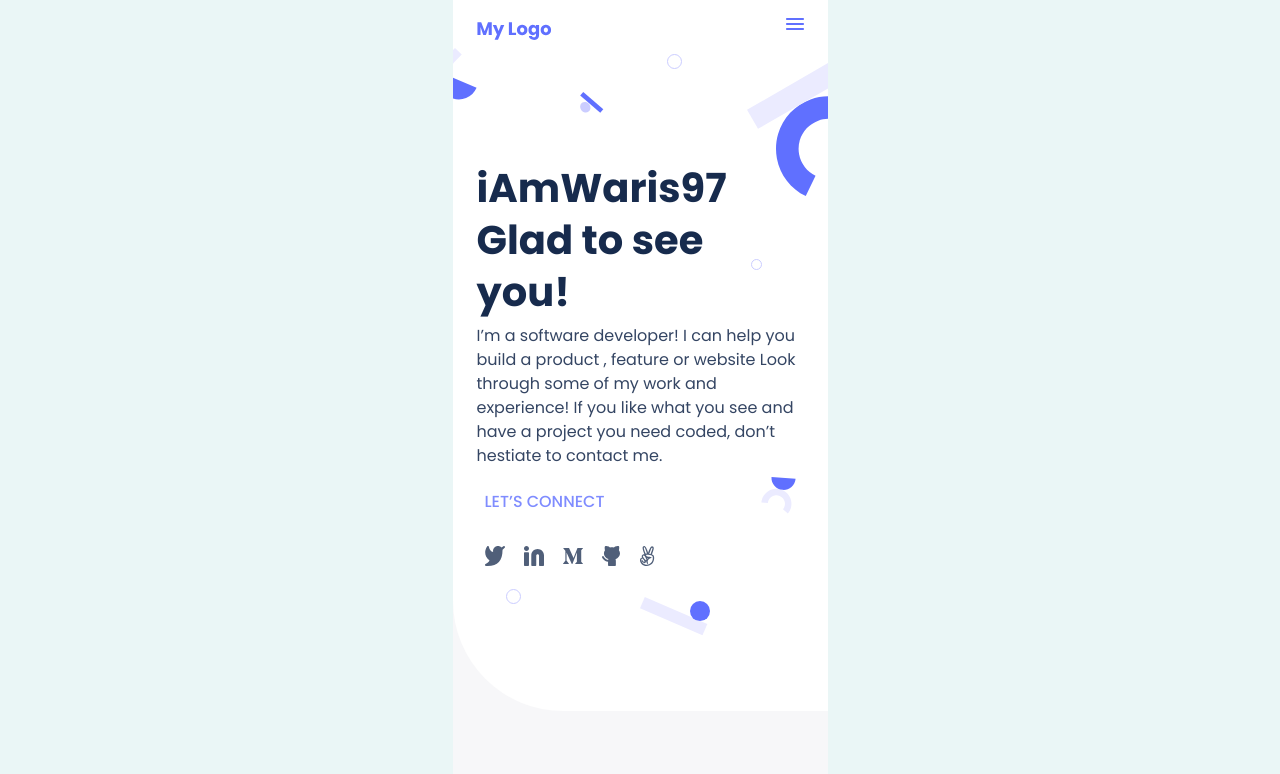
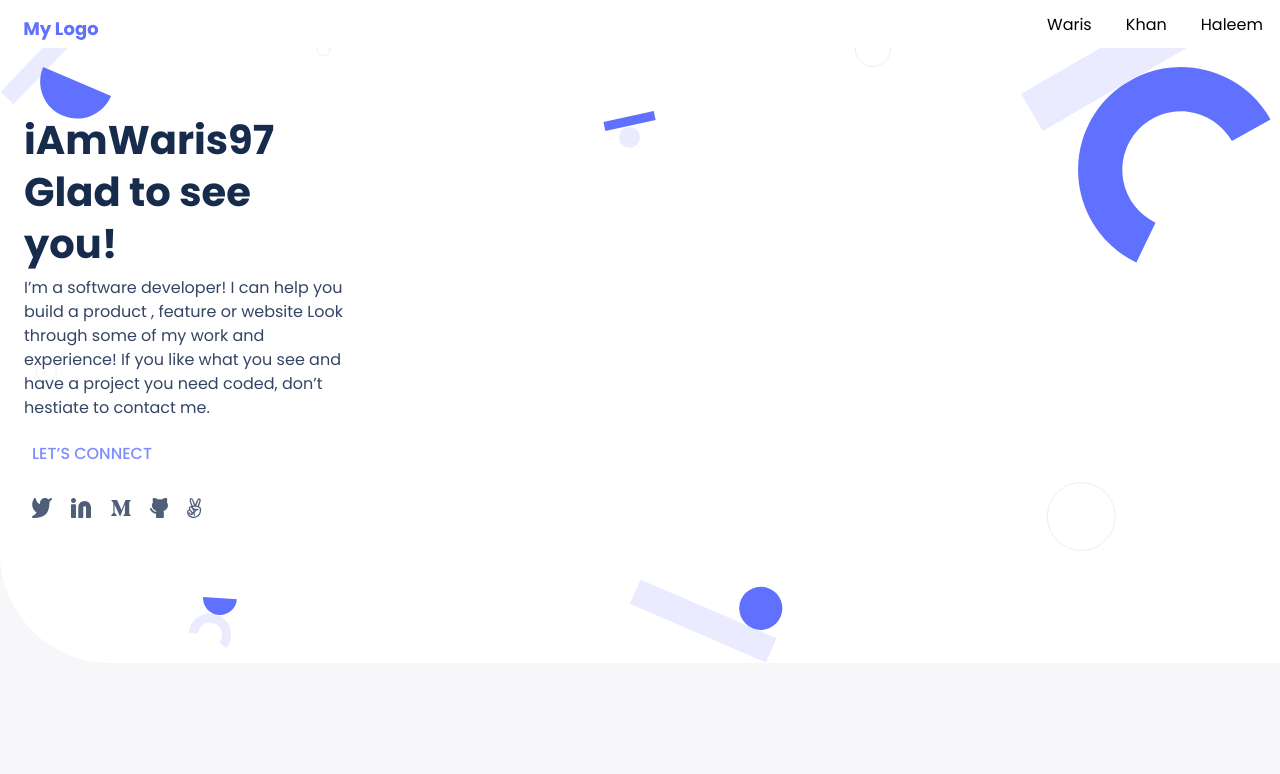
Before and after one commit to iAmWaris97/waris-portfolio, a website: page index.html in a window 1280 px wide. Shown: the top 774 px of the page. Drawn offline with Linux system fonts and the light colour scheme.

Commit message:
add menu items and change some style for desktop version

```diff
--- a/index.html
+++ b/index.html
@@ -27,6 +27,12 @@
         <a class="logo" href="#home">
           <img src="./src/assets/img/my-logo.svg" alt="iAmWaris97-logo">
         </a>
+
+        <ul class="menu-items">
+          <li>Waris</li>
+          <li>Khan</li>
+          <li>Haleem</li>
+        </ul>
 
         <a class="nav-toggler" href="#menu">
           <img src="./src/assets/img/nav-toggler.svg" alt="">
--- a/styles.css
+++ b/styles.css
@@ -30,7 +30,7 @@ body {
 /* parent container */
 .container {
   background-color: #f7f7f9;
-  max-width: 375px;
+  width: 375px;
   margin: 0 auto;
   height: fit-content;
 }
@@ -54,6 +54,10 @@ body {
 .nav-toggler {
   margin-right: 16px;
   padding: 8px;
+}
+
+.menu-items {
+  display: none;
 }
 
 /* headline container */
@@ -393,7 +397,7 @@ li.language {
   margin-top: 10px;
 }
 
-.contact-text:hover{
+.contact-text:hover {
   transform: translate(-0.4rem, -0.5ex);
 }
 
@@ -486,3 +490,42 @@ input:focus {
   border-radius: 10px;
   margin-top: 30px;
 }
+
+/* Desktop version */
+@media screen and (min-width: 768px) {
+  .container {
+    width: 100%;
+  }
+
+  .nav-toggler {
+    display: none;
+  }
+
+  .head {
+    width: 100%;
+    background-color: #fff;
+    position: fixed;
+  }
+
+  .menu-items {
+    display: flex;
+    justify-content: space-around;
+    width: 250px;
+  }
+
+  /* headline section */
+  .headline {
+    background-image: url(./src/assets/img/desktop-head-back.svg);
+    background-size: cover;
+  }
+
+  .project-card {
+    flex-direction: row;
+    width: auto;
+  }
+
+  .about {
+    flex-direction: row;
+    justify-content: space-around;
+  }
+}
```
Also changed, not shown: src/assets/img/desktop-head-back.svg (added).
